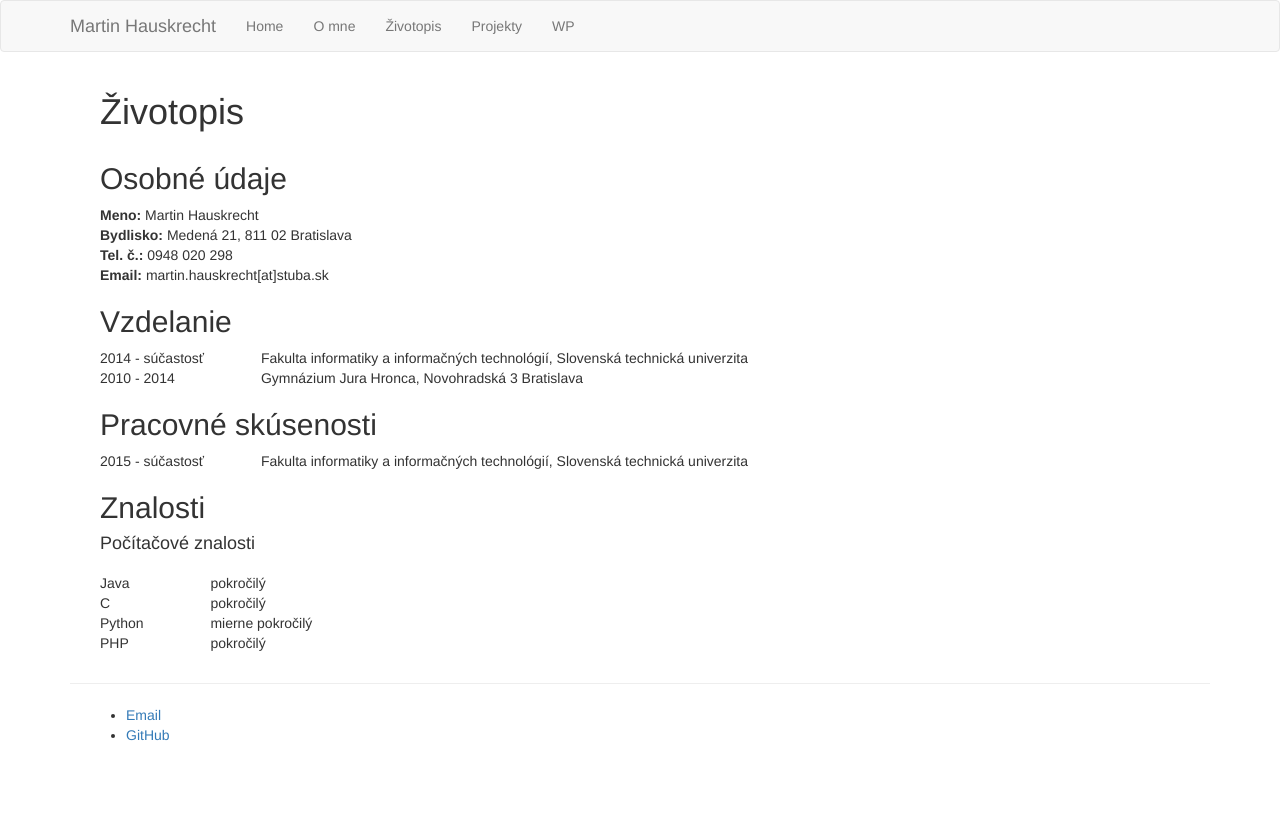
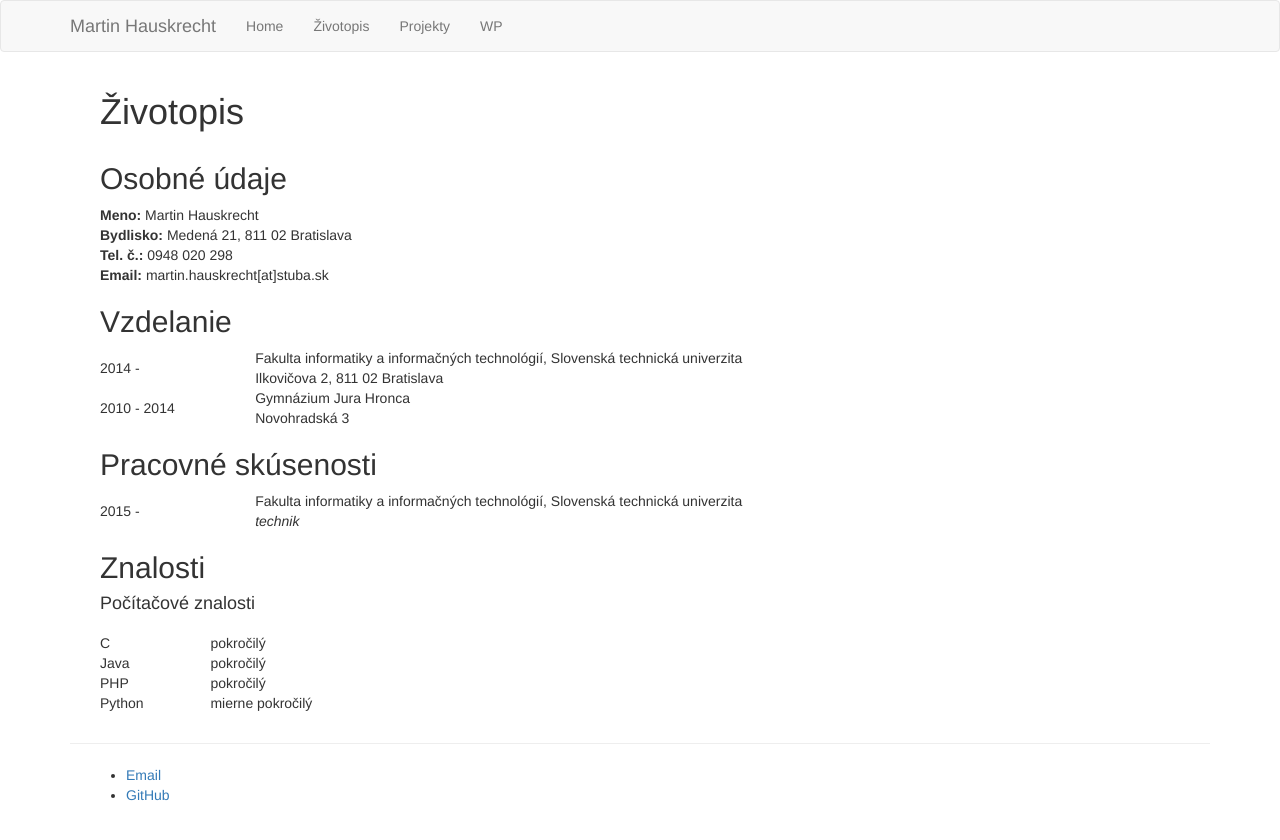
Before and after one commit to martinhaus/martinhaus.github.io, a Jekyll site: the page built from cv/index.html, in a window 1280 px wide. Shown: the top 840 px of the page. Built offline with Jekyll 4.4.1, drawn with Linux system fonts in a browser that asks for light colours.

Commit message:
Changes in CV

```diff
--- a/_config.yml
+++ b/_config.yml
@@ -20,3 +20,24 @@ github_username:  jekyll
 # Build settings
 markdown: kramdown
 permalink: /blog/:year/:month/:day/:title
+gems:
+  - jekyll-timeago
+
+jekyll_timeago:
+  depth: 2 # Level of detail
+  today: 'dnes'
+  yesterday: 'včera'
+  tomorrow: 'zajtra'
+  and: 'a'
+  suffix: ''
+  prefix: 'pred'
+  suffix_future: ''
+  prefix_future: 'o'
+  years: 'rokov'
+  year: 'rok'
+  months: 'mesiacami'
+  month: 'mesiac'
+  weeks: 'týždňami'
+  week: 'týždeň'
+  days: 'dňami'
+  day: 'deň'
--- a/_includes/header.html
+++ b/_includes/header.html
@@ -1,27 +1,7 @@
-<header class="site-header">
-
-  <div class="wrapper">
-
-    <a class="site-title" href="{{ site.baseurl }}/">{{ site.title }}</a>
-
-    <nav class="site-nav">
-      <a href="#" class="menu-icon">
-        <svg viewBox="0 0 18 15">
-          <path fill="#424242" d="M18,1.484c0,0.82-0.665,1.484-1.484,1.484H1.484C0.665,2.969,0,2.304,0,1.484l0,0C0,0.665,0.665,0,1.484,0 h15.031C17.335,0,18,0.665,18,1.484L18,1.484z"/>
-          <path fill="#424242" d="M18,7.516C18,8.335,17.335,9,16.516,9H1.484C0.665,9,0,8.335,0,7.516l0,0c0-0.82,0.665-1.484,1.484-1.484 h15.031C17.335,6.031,18,6.696,18,7.516L18,7.516z"/>
-          <path fill="#424242" d="M18,13.516C18,14.335,17.335,15,16.516,15H1.484C0.665,15,0,14.335,0,13.516l0,0 c0-0.82,0.665-1.484,1.484-1.484h15.031C17.335,12.031,18,12.696,18,13.516L18,13.516z"/>
-        </svg>
-      </a>
-
-      <div class="trigger">
-        {% for my_page in site.pages %}
-          {% if my_page.title %}
-          <a class="page-link" href="{{ my_page.url | prepend: site.baseurl }}">{{ my_page.title }}</a>
-          {% endif %}
-        {% endfor %}
-      </div>
-    </nav>
-
-  </div>
-
-</header>
+<head>
+  <title>{{ page.title }}</title>
+  <!-- link to main stylesheet -->
+  <link rel="stylesheet" type="text/css" href="/css/main.css">
+  <!-- Latest compiled and minified CSS -->
+  <link rel="stylesheet" href="https://maxcdn.bootstrapcdn.com/bootstrap/3.3.7/css/bootstrap.min.css" integrity="sha384-BVYiiSIFeK1dGmJRAkycuHAHRg32OmUcww7on3RYdg4Va+PmSTsz/K68vbdEjh4u" crossorigin="anonymous">
+</head>
--- a/_includes/icon-github.html
+++ /dev/null
@@ -1 +0,0 @@
-<a href="https://github.com/{{ include.username }}"><span class="icon icon--github">{% include icon-github.svg %}</span><span class="username">{{ include.username }}</span></a>
--- a/_includes/icon-twitter.html
+++ /dev/null
@@ -1 +0,0 @@
-<a href="https://twitter.com/{{ include.username }}"><span class="icon icon--twitter">{% include icon-twitter.svg %}</span><span class="username">{{ include.username }}</span></a>
--- a/_layouts/default.html
+++ b/_layouts/default.html
@@ -1,12 +1,6 @@
 <!DOCTYPE html>
 	<html>
-		<head>
-			<title>{{ page.title }}</title>
-			<!-- link to main stylesheet -->
-			<link rel="stylesheet" type="text/css" href="/css/main.css">
-			<!-- Latest compiled and minified CSS -->
-			<link rel="stylesheet" href="https://maxcdn.bootstrapcdn.com/bootstrap/3.3.7/css/bootstrap.min.css" integrity="sha384-BVYiiSIFeK1dGmJRAkycuHAHRg32OmUcww7on3RYdg4Va+PmSTsz/K68vbdEjh4u" crossorigin="anonymous">
-		</head>
+		{% include header.html %}
 		<body>
 			<nav class="navbar navbar-default">
 				<div class="container">
@@ -15,7 +9,6 @@
 					</div>
 			    		<ul class="nav navbar-nav">
 			        		<li><a href="/">Home</a></li>
-				        	<li><a href="/about">O mne</a></li>
 			        		<li><a href="/cv">Životopis</a></li>
 			        		<li><a href="/projects">Projekty</a></li>
 									<li><a href="/wp">WP</a></li>
--- a/cv/index.html
+++ b/cv/index.html
@@ -1,11 +1,12 @@
 ---
 layout: project
 title: Životopis
+author: Martin Hauskrecht
 ---
 
 <h2>Osobné údaje</h2>
 <p>
-  <b>Meno:</b> Martin Hauskrecht
+  <b>Meno:</b> {{page.author}}
   <br>
   <b>Bydlisko:</b> Medená 21, 811 02 Bratislava
   <br>
@@ -19,15 +20,17 @@ title: Životopis
   <div class="row">
 
     <table>
+      {% for study in site.data.studies.studies %}
       <tr>
-        <td class="col-md-2">2014 - súčastosť</td>
-        <td class="col-md-8">Fakulta informatiky a informačných technológií, Slovenská technická univerzita</td>
+        <td class="col-md-2">{{ study.start_year }} - {{ study.end_year }}</td>
+        <td class="col-md-8">
+          {{ study.name }}
+          <br>
+          {{ study.adress }}
+        </td>
+
       </tr>
-
-      <tr>
-        <td class="col-md-2">2010 - 2014</td>
-        <td class="col-md-8">Gymnázium Jura Hronca, Novohradská 3 Bratislava</td>
-      </tr>
+      {% endfor %}
     </table>
   </div>
 </p>
@@ -37,12 +40,16 @@ title: Životopis
 <p>
   <div class="row">
     <table>
+      {% for job in site.data.work_experience.jobs %}
       <tr>
-        <td class="col-md-2">2015 - súčastosť</td>
+        <td class="col-md-2">{{ job.start_year }} - {{ job.end_year }}</td>
         <td class="col-md-8">
-          Fakulta informatiky a informačných technológií, Slovenská technická univerzita
+          {{ job.institution }}
+          <br>
+          <i>{{ job.position }}</i>
         </td>
       </tr>
+      {% endfor %}
     </table>
   </div>
 </p>
@@ -53,23 +60,15 @@ title: Životopis
 <div class="row">
   <p>
     <table>
+      {% for language in site.data.programming_languages.languages %}
       <tr>
-        <td class="col-md-2">Java</td>
-        <td class="col-md-6">pokročilý</td>
+        <td class="col-md-2">{{ language.name }}</td>
+        <td class="col-md-6">{{ language.level }}</td>
       </tr>
-      <tr>
-        <td class="col-md-2">C</td>
-        <td class="col-md-6">pokročilý</td>
-      </tr>
-      <tr>
-        <td class="col-md-2">Python</td>
-        <td class="col-md-6">mierne pokročilý</td>
-      </tr>
-      <tr>
-        <td class="col-md-2">PHP</td>
-        <td class="col-md-6">pokročilý</td>
-      </tr>
+      {% endfor %}
+
     </table>
+
   </p>
 
 </div>
```
Also changed, not shown: _data/programming_languages.json (added, +8 -0 lines), _data/studies.json (added, +12 -0 lines), _data/work_experience.json (added, +8 -0 lines), _includes/footer.html (deleted, +0 -38 lines), _includes/head.html (deleted, +0 -12 lines), _includes/posts.html (added, +7 -0 lines), about.md (deleted, +0 -15 lines), blog/atom.xml (deleted, +0 -27 lines), projects/index.html (+1 -7 lines), wp/index.html (+1 -6 lines), _includes/icon-github.svg (deleted), _includes/icon-twitter.svg (deleted).
